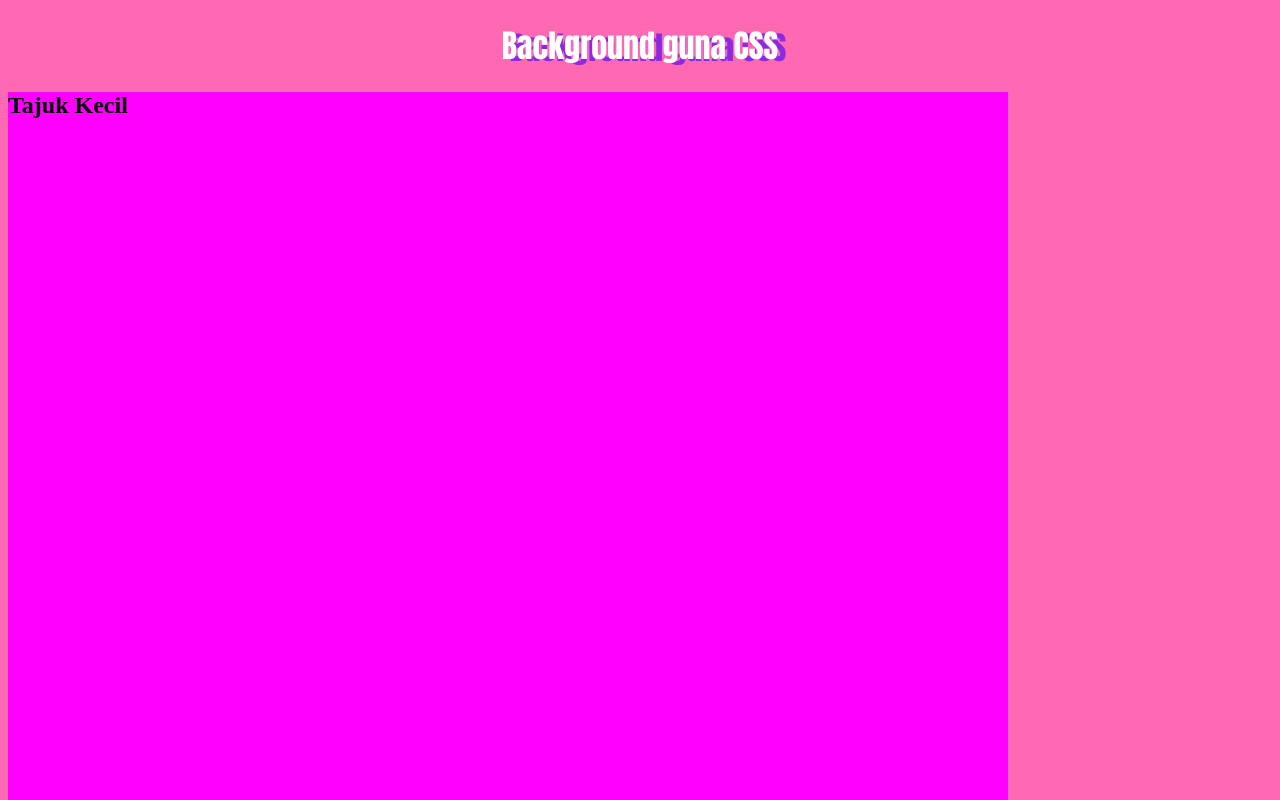
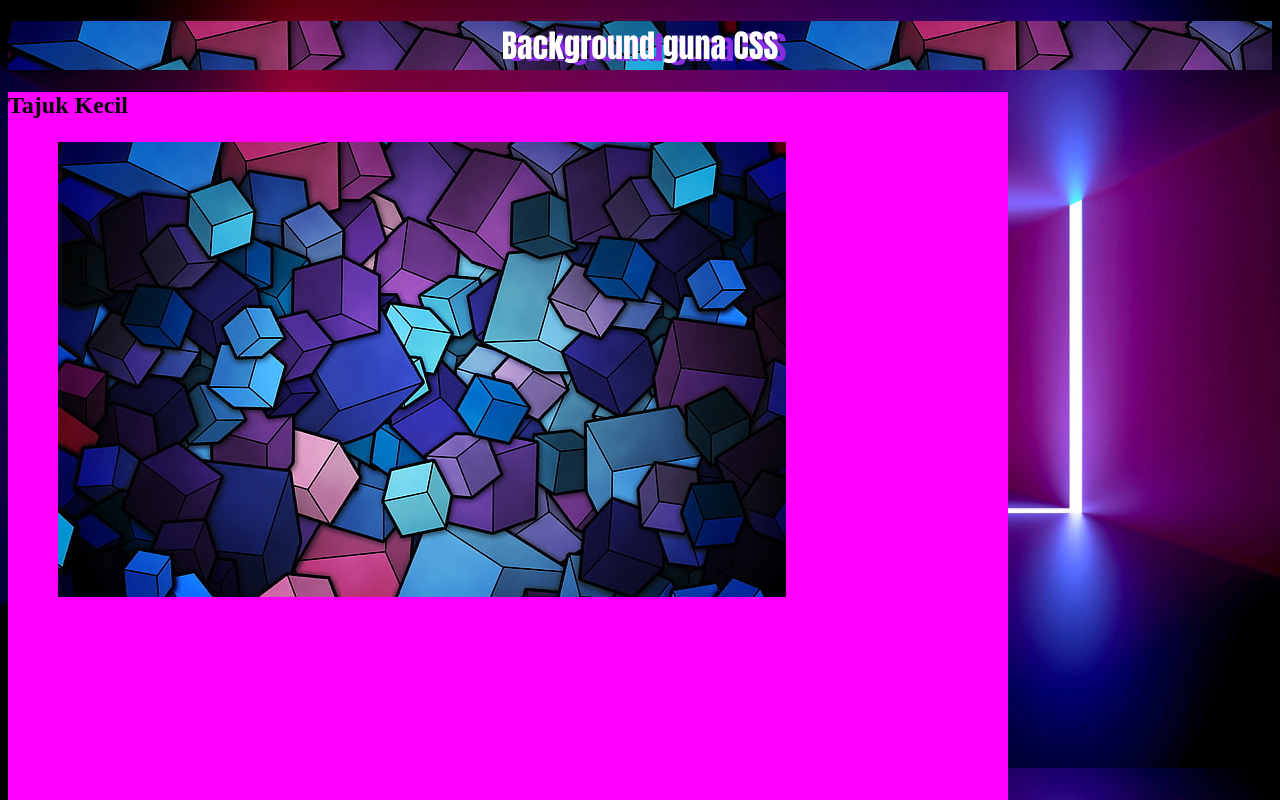
Before and after one commit to mad-den/dft40043_latihan_14, a plain HTML site: page index.html in a window 1280 px wide. Shown: the top 800 px of the page. Drawn offline with Linux system fonts and the light colour scheme.

Commit message:
pembetulan

```diff
--- a/style.css
+++ b/style.css
@@ -1,13 +1,13 @@
 body{
     background-color: hotpink;
-    background-image:url(background.jpg);
+    background-image:url(image/background.jpg);
     background-attachment: fixed;
 }
 div{
     background-color: magenta;
     width: 1000px ;
     height: 1500px ;
-    background-image:url(cube.jpg) ;
+    background-image:url(image/cube.jpg) ;
     background-repeat: no-repeat;
     /* background position: right top; */
     background-position-x: 50px ;
@@ -15,7 +15,7 @@ div{
 }
 h1{
     text-align: center;
-    background-image: url(cube.jpg);
+    background-image: url(image/cube.jpg);
     font-family: Impact, Haettenschweiler, 'Arial Narrow Bold', sans-serif;
     color: white;
     text-shadow:8px 2px blueviolet;
```
